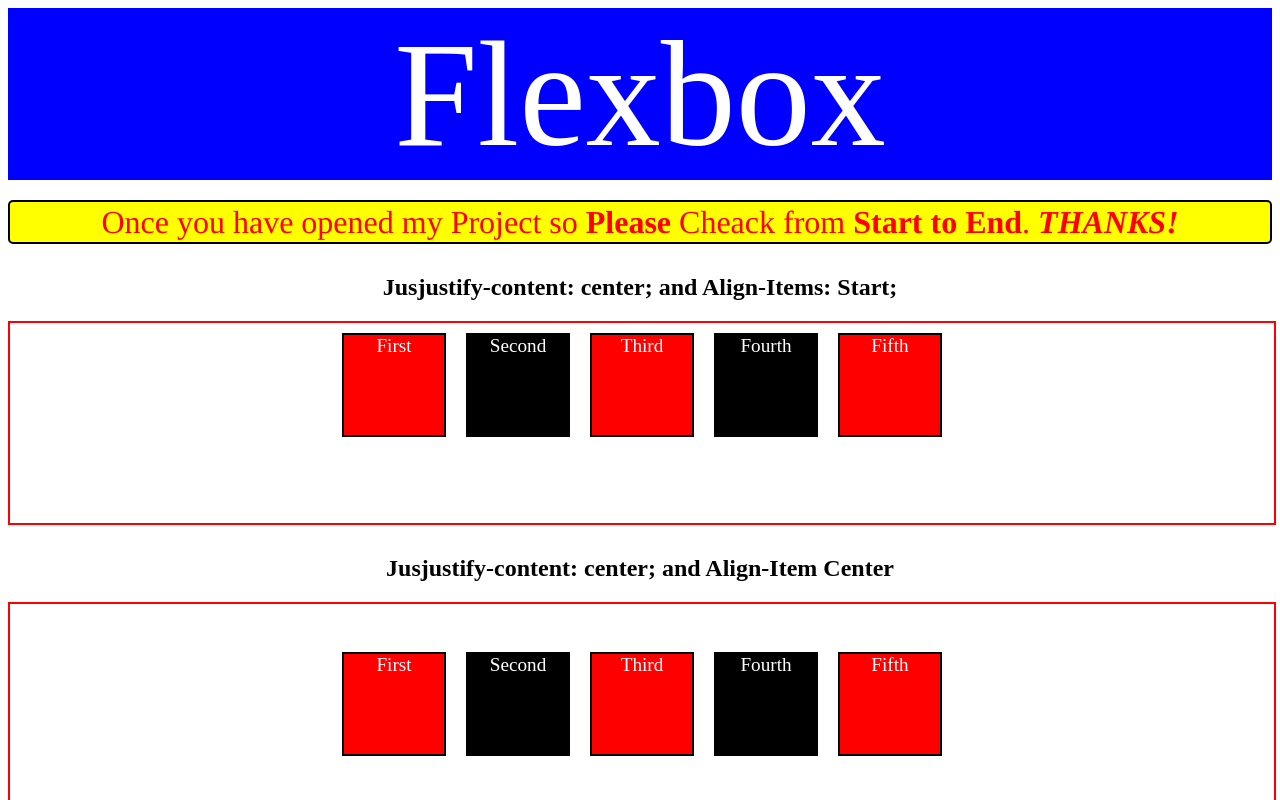
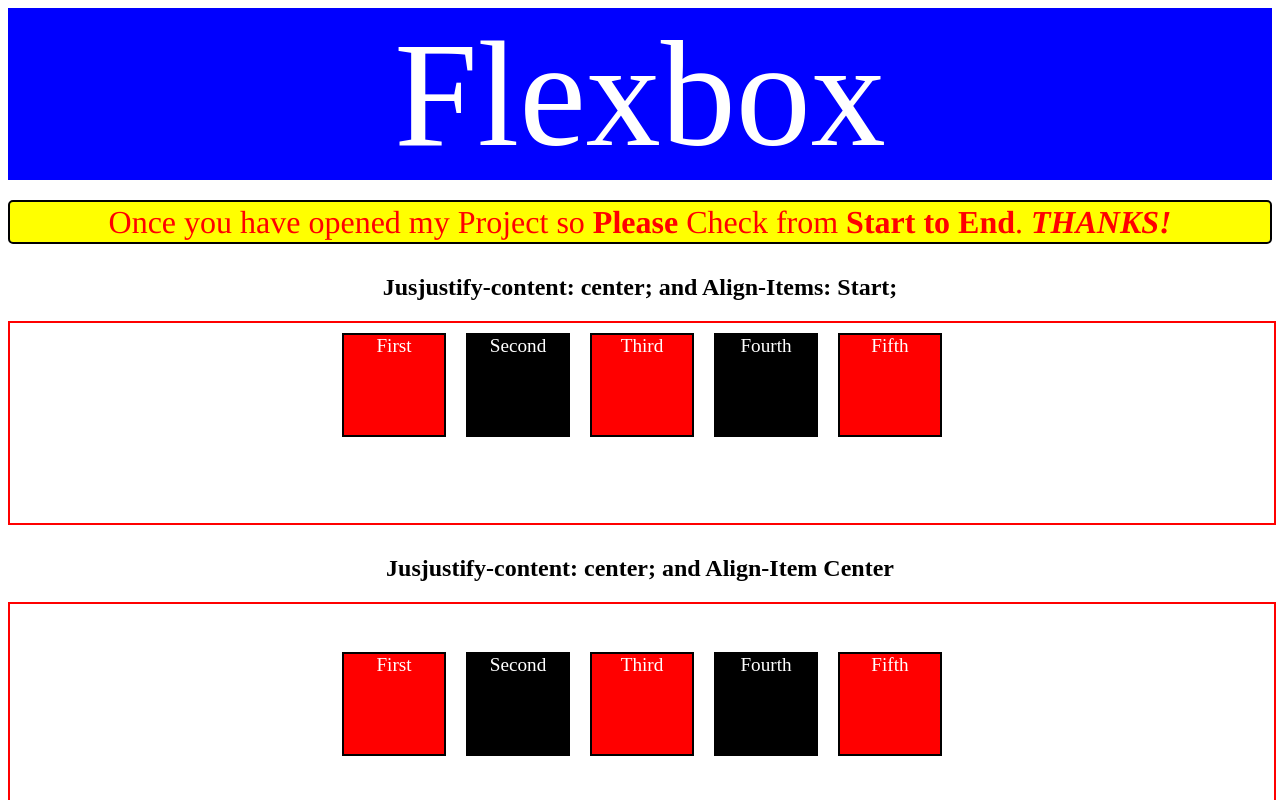
Before and after one commit to rehank123/Flexbox_Project_By-Sir-Basit-WD, a plain HTML site: page index.html in a window 1280 px wide. Shown: the top 800 px of the page. Drawn offline with Linux system fonts and the light colour scheme.

Commit message:
Update index.html

```diff
--- a/index.html
+++ b/index.html
@@ -462,7 +462,7 @@ line-height: 40px;
     <header style="font-size: 150px; background-color: blue; text-align:center; color: white;">Flexbox</header>
 
 
-    <div class="mess">Once you have opened my Project so <b>Please</b> Cheack from  <strong>Start to End</strong>.      <b><i>THANKS!</i></b></div>
+    <div class="mess">Once you have opened my Project so <b>Please</b> Check from  <strong>Start to End</strong>.      <b><i>THANKS!</i></b></div>
 
 
     <h2 style="margin-top: 30px; text-align:center; ">Jusjustify-content: center; and Align-Items: Start;</h2>
```
